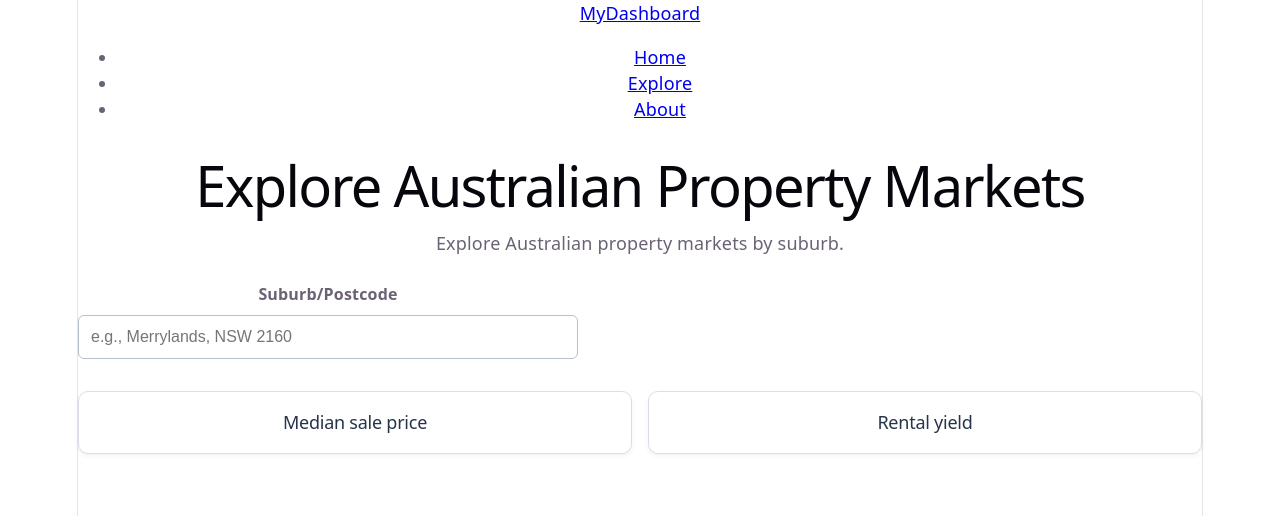
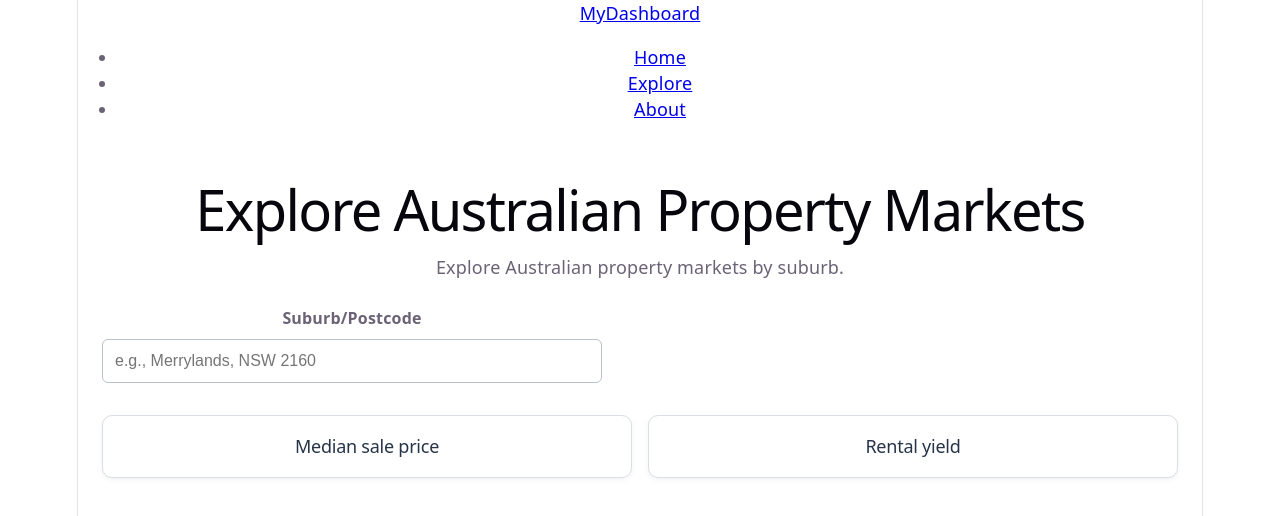
Before and after one commit to anthonycheung1/australian-property-market-explorer, a React (Vite) app: page /australian-property-market-explorer/explore in a window 1280 px wide. Shown: the top 516 px of the page. Built offline with nearby package versions, Linux system fonts and the light colour scheme.

Commit message:
Improve Explore page layout and navigation

```diff
--- a/src/components/Header.tsx
+++ b/src/components/Header.tsx
@@ -14,7 +14,7 @@ function Header() {
             <Link to="/">Home</Link>
           </li>
           <li>
-            <Link to="/Explore">Explore</Link>
+            <Link to="/explore">Explore</Link>
           </li>
           <li>
             <Link to="/about">About</Link>
--- a/src/pages/Explore.css
+++ b/src/pages/Explore.css
@@ -1,3 +1,8 @@
+.explore-page {
+  max-width: 1200px;
+  margin: 0 auto;
+  padding: 24px;
+}
 
 /* Suburb search area */
 .search-section {
--- a/src/pages/Explore.tsx
+++ b/src/pages/Explore.tsx
@@ -4,6 +4,8 @@ import './Explore.css';
 function Explore() {
   return (
     <>
+      <div className="explore-page">
+
         <h1>Explore Australian Property Markets</h1>
         <p>Explore Australian property markets by suburb.</p>
 
@@ -11,7 +13,7 @@ function Explore() {
           <label htmlFor="suburb-search-textbox">
             Suburb/Postcode
           </label>
-        <input className="search-box" id="suburb-search-textbox" name="suburb-or-postcode" type="text" placeholder="e.g., Merrylands, NSW 2160"/>
+          <input className="search-box" id="suburb-search-textbox" name="suburb-or-postcode" type="text" placeholder="e.g., Merrylands, NSW 2160" />
         </section>
 
         <section className="metric-cards">
@@ -23,6 +25,7 @@ function Explore() {
             <h2>Rental yield</h2>
           </div>
         </section>
+      </div>
     </>
   );
 }
```
Lines whose indentation alone changed are shown as unchanged.
